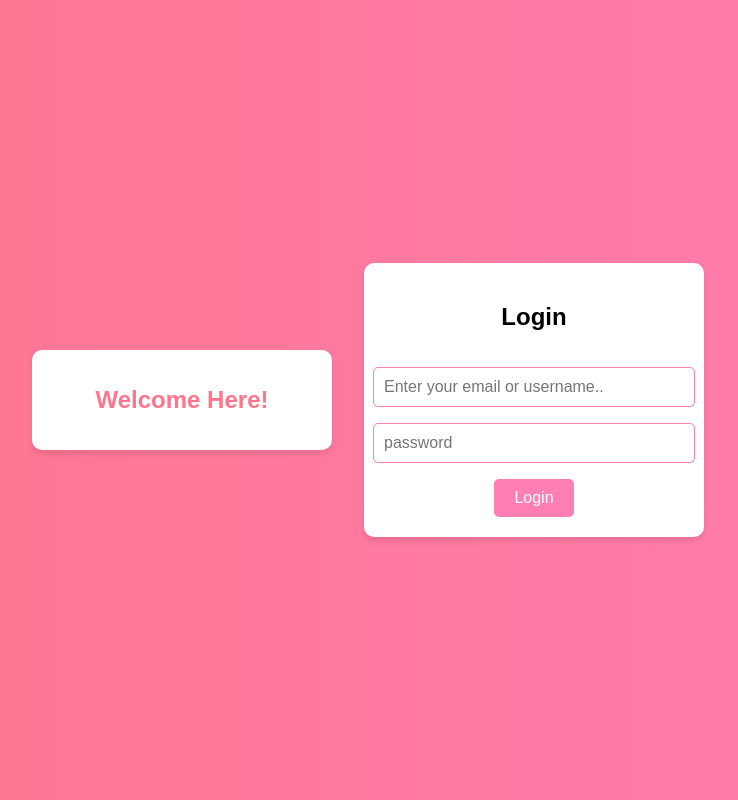
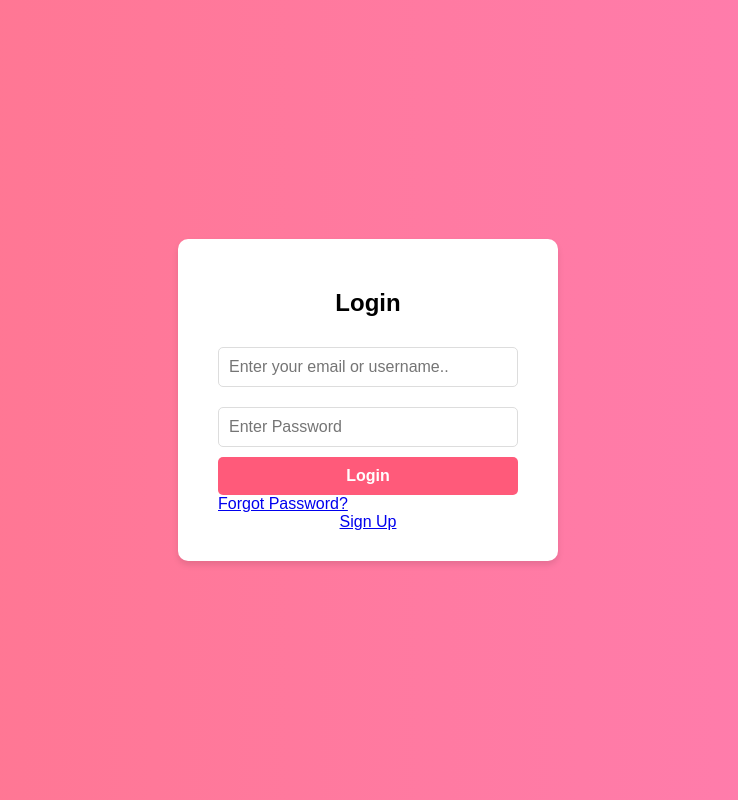
Before and after one commit to charishma-bhookya/JavaScriptProjects, a plain HTML site: page index.html in a window 1280 px wide. Both pictures are taken after a click on the element "Welcome Here!". Shown: the whole page, without its empty margins (272-1010 px from the left). Drawn offline with Linux system fonts and the light colour scheme.

Commit message:
built forgot password and signup links

```diff
--- a/index.html
+++ b/index.html
@@ -3,18 +3,27 @@
 <head>
     <meta charset="UTF-8">
     <meta name="viewport" content="width=device-width, initial-scale=1.0">
-    <title>Login Landing Page</title>
+    <title>Sliding Login Page</title>
     <link rel="stylesheet" href="style.css">
 </head>
 <body>
     <div class="container">
-        <div class="welcome">Welcome Here!</div>
-        <div class="loginform">
+        <div class="welcome" id="welcome">Welcome Here!</div>
+        <div class="loginform" id="loginform">
             <h2>Login</h2>
             <input type="text" placeholder="Enter your email or username.." required>
-            <input type="password" placeholder="password" required>
+            <input type="password" placeholder="Enter Password" required>
             <button>Login</button>
+            <div class="extra-options">
+                <a href="#" class="forgotpassword">Forgot Password?</a>
+                <a href="#" class="signup">Sign Up</a>
+            </div>
         </div>
+
     </div>
+
+    <!-- Link to external JavaScript file -->
+    <script src="script.js" defer></script>
+
 </body>
 </html>
--- a/style.css
+++ b/style.css
@@ -1,87 +1,109 @@
-/* General styles for body */
+/* General body styling */
 body {
     margin: 0;
-    font-family: Arial, sans-serif;
+    padding: 0;
+    font-family: 'Arial', sans-serif;
+    background: linear-gradient(to right, #ff758c, #ff7eb3); /* Pink gradient background */
+    height: 100vh;
     display: flex;
     justify-content: center;
     align-items: center;
-    height: 100vh;
-    background: linear-gradient(to right, #ff758c, #ff7eb3); /* Pink gradient */
+    overflow: hidden;
 }
 
-/* Container to align items side by side */
+/* CSS for container */
 .container {
+    position: relative;
+    width: 100%;
+    height: 100%;
     display: flex;
     justify-content: center;
     align-items: center;
-    gap: 2rem; /* Space between Welcome and Login sections */
+    overflow: hidden;
 }
 
-/* Welcome Section */
+/* Styling for Welcome text */
 .welcome {
-    display: flex;
-    justify-content: center;
-    align-items: center;
-    width: 300px;
-    height: 100px;
-    background: #fff; /* White background for contrast */
-    color: #ff758c; /* Pink text */
-    font-size: 1.5rem;
+    position: absolute;
+    background: white;
+    color: #ff5a7a; /* Pink text color */
+    font-size: 24px;
     font-weight: bold;
+    padding: 20px 40px;
+    border-radius: 10px;
+    box-shadow: 0px 4px 6px rgba(0, 0, 0, 0.1);
     cursor: pointer;
-    border-radius: 10px;
-    box-shadow: 0 4px 6px rgba(0, 0, 0, 0.1);
-    transition: background 0.3s ease, transform 0.3s ease;
+    transition: transform 1.2s ease, opacity 1.2s ease, visibility 1.2s ease;
+    text-align: center;
+    z-index: 2; /* Ensure it is on top */
 }
 
-.welcome:hover {
-    background: #ffe4e9; /* Light pink hover effect */
-    transform: scale(1.05); /* Slight enlargement on hover */
+/* Styling for login form */
+.loginform {
+    position: absolute;
+    background: white;
+    padding: 30px 40px;
+    border-radius: 10px;
+    box-shadow: 0px 4px 6px rgba(0, 0, 0, 0.1);
+    opacity: 0;
+    transform: translateY(100px); /* Initially hidden below */
+    transition: transform 1.2s ease, opacity 1.2s ease 0.4s; /* Smooth animation with delay */
+    text-align: center;
+    width: 300px;
+    z-index: 1; /* Ensures it's below the Welcome text */
 }
 
-/* Login Form */
-.loginform {
-    display: flex;
-    flex-direction: column;
-    justify-content: center;
-    align-items: center;
-    gap: 1rem;
-    width: 300px;
-    padding: 20px;
-    background: #fff;
-    border-radius: 10px;
-    box-shadow: 0 4px 6px rgba(0, 0, 0, 0.1);
-}
-
-/* Input fields */
+/* Styling for inputs */
 .loginform input {
     width: 100%;
     padding: 10px;
-    border: 1px solid #ff7eb3; /* Pink border */
+    margin: 10px 0;
+    border: 1px solid #ddd;
     border-radius: 5px;
-    font-size: 1rem;
-    outline: none;
-    color: #333;
+    box-sizing: border-box;
+    font-size: 16px;
 }
 
-.loginform input:focus {
-    border-color: #ff528c; /* Darker pink focus */
-    box-shadow: 0 0 5px rgba(255, 82, 140, 0.5); /* Glow effect */
+/* Styling for login button */
+.loginform button {
+    width: 100%;
+    padding: 10px;
+    background: #ff5a7a; /* Pink button */
+    color: white;
+    font-size: 16px;
+    font-weight: bold;
+    border: none;
+    border-radius: 5px;
+    cursor: pointer;
+    transition: background 0.3s ease;
 }
 
-/* Button */
-.loginform button {
-    padding: 10px 20px;
-    background: #ff7eb3; /* Pink button */
-    color: white;
-    border: none;
-    border-radius: 5px;
-    font-size: 1rem;
-    cursor: pointer;
-    transition: background 0.3s ease, transform 0.3s ease;
+/* Button hover effect */
+.loginform button:hover {
+    background: #e04868; /* Darker pink */
 }
 
-.loginform button:hover {
-    background: #ff528c; /* Darker pink hover effect */
-    transform: scale(1.05); /* Slight enlargement on hover */
+/* Class to slide in login form */
+.loginform.show-login {
+    opacity: 1;
+    transform: translateY(0); /* Slide to its position */
 }
+
+/* Styling for hiding Welcome text */
+.welcome.hide {
+    opacity: 0;
+    visibility: hidden; /* Hide the Welcome text */
+    transform: translateY(-50px); /* Move upwards when hidden */
+}
+.forgotpassword{
+    display: block; /* Makes the <a> tag a block-level element */
+    text-align: left; /* Aligns the text inside the <a> to the left */
+    width: 100%;
+
+}
+.signup{
+    /* Makes the <a> tag a block-level element */
+    text-align: right; /* Aligns the text inside the <a> to the left */
+    width: 100%;
+    margin-top: 0%;
+}
```
